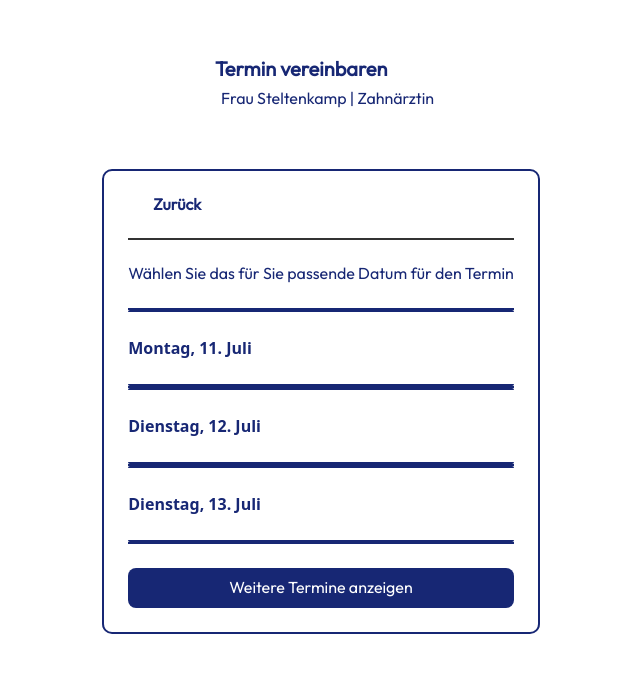
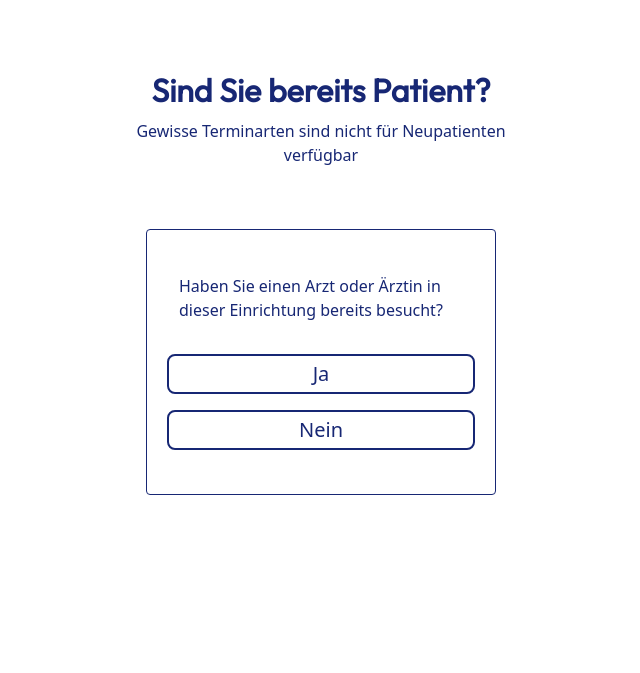
Before and after one commit to ZAP-Wunschlachen/wunschlachen-library, a Nuxt app: page /pory in a window 1280 px wide. Shown: the part 135-808 px from the top of the page, without its empty margins (319-959 px from the left). Built offline with nearby package versions, Linux system fonts and the light colour scheme.

Commit message:
add AppointmentRegistrationOldPatient

```diff
--- a/components/AppointmentRegistrationOldPatient.vue
+++ b/components/AppointmentRegistrationOldPatient.vue
@@ -1,48 +1,38 @@
 <template>
-  <div
-    class="flex border-2 w-full h-full pt-[144px] pb-[280px] px-0 items-center justify-center g-[8px]"
-  >
-    <div class="flex flex-col items-center gap-[62px]">
-      <div>
-        <template v-if="item && item.Logo">
-          <DirectusImg :image="item.Logo" width="170px" height="170px" />
-        </template>
-        <template v-else>
-          <p>Loading logo...</p>
-        </template>
+  <div class="container">
+    <div class="content">
+      <div class="logo">
+        <slot name="logo"></slot>
       </div>
-      <div class="flex flex-col justify-center items-center self-stretch">
-        <div
-          class="flex flex-col text-center justify-center max-w-[400px] items-center gap-[10px]"
-        >
+      <div class="text-section">
+        <div class="text-content">
           <h2>Sind Sie bereits Patient?</h2>
           <span>Gewisse Terminarten sind nicht für Neupatienten verfügbar</span>
         </div>
       </div>
-
-      <div
-        class="flex border mx-auto rounded-[4px] h-[266px] max-w-[350px] p-[24px_20px] flex-col items-center gap-[24px] self-stretch"
-      >
-        <div class="flex flex-col gap-[32px] self-stretch">
-          <span class="text-left px-[12px]"
+      <div class="choice-box">
+        <div class="choice-content">
+          <span class="choice-text"
             >Haben Sie einen Arzt oder Ärztin in dieser Einrichtung bereits
             besucht?</span
           >
-          <div class="flex flex-col gap-[16px]">
+          <div class="buttons">
             <GenericButton
               :outlined="true"
-              :plain="false"
+              :plain="true"
               :disabled="false"
               label="dsads"
+              @click="handleChoice(Choice.YES)"
             >
               <template #label> Ja </template>
             </GenericButton>
 
             <GenericButton
               :outlined="true"
-              :plain="false"
+              :plain="true"
               :disabled="false"
               label="dsads"
+              @click="handleChoice(Choice.NO)"
             >
               <template #label> Nein </template>
             </GenericButton>
@@ -53,35 +43,87 @@
   </div>
 </template>
 
-<script setup>
-import { ref } from "vue";
+<script setup lang="ts">
+const emit = defineEmits(["pick-choice"]);
 
-const { getSingletonItem } = useDirectusItems();
-const item = ref(null);
+enum Choice {
+  YES = "yes",
+  NO = "no",
+}
 
-import { useIcons } from "@/composables/useIcons";
-const { getDirectusIcon } = useIcons();
+const handleChoice = (choice: Choice) => {
+  emit("pick-choice", choice);
+};
+</script>
 
-const emit = defineEmits(["update:modelValue", "input-error"]);
+<style scoped>
+.container {
+  display: flex;
+  width: 100%;
+  min-width: 100%;
+  height: 100%;
+  padding-top: 144px;
+  padding-bottom: 280px;
+  padding-left: 0;
+  padding-right: 0;
+  align-items: center;
+  justify-content: center;
+  gap: 8px;
+}
 
-const { data: mailIcon } = await useAsyncData("mailIcon", async () => {
-  return await getDirectusIcon("mail_icon");
-});
+.content {
+  display: flex;
+  flex-direction: column;
+  align-items: center;
+  gap: 62px;
+}
 
-const { data, error } = await useAsyncData("item", async () => {
-  return await getSingletonItem({
-    collection: "CMS",
-    params: {
-      fields: [
-        "*,Logo.*,Logo.title,Logo.filename_download, favicon.id, favicon.filename_download,favicon.type",
-      ],
-    },
-  });
-});
+.text-section,
+.choice-box {
+  display: flex;
+  flex-direction: column;
+  justify-content: center;
+  align-items: center;
+  width: 100%;
+}
 
-if (error.value) {
-  console.error("Error fetching item:", error.value);
-} else {
-  item.value = data.value;
+.text-content {
+  display: flex;
+  flex-direction: column;
+  text-align: center;
+  justify-content: center;
+  max-width: 400px;
+  align-items: center;
+  gap: 10px;
 }
-</script>
+
+.choice-box {
+  border: 1px solid;
+  margin: 0 auto;
+  border-radius: 4px;
+  height: 266px;
+  max-width: 350px;
+  padding: 24px 20px;
+  flex-direction: column;
+  gap: 24px;
+}
+
+.choice-content {
+  display: flex;
+  flex-direction: column;
+  gap: 32px;
+  width: 100%;
+}
+
+.choice-text {
+  text-align: left;
+  padding-left: 12px;
+  padding-right: 12px;
+}
+
+.buttons {
+  display: flex;
+  flex-direction: column;
+  gap: 16px;
+}
+</style>
--- a/pages/pory.vue
+++ b/pages/pory.vue
@@ -15,9 +15,13 @@
       </template>
     </AppointmentRegistrationSuccessful> -->
     <!-- components/AppointmentRegistrationPickDate.vue -->
-    <AppointmentRegistrationPickDate
+    <!-- <AppointmentRegistrationPickDate
       :available-appointments="availableAppointments"
-    ></AppointmentRegistrationPickDate>
+    ></AppointmentRegistrationPickDate> -->
+
+    <AppointmentRegistrationOldPatient
+      @pick-choice="handleChoice"
+    ></AppointmentRegistrationOldPatient>
   </div>
 </template>
 
@@ -35,6 +39,10 @@ const appointment = ref<Appointment>({
   },
 });
 
+const handleChoice = (choice: string) => {
+  alert(`Choice is ${choice}`);
+};
+
 const availableAppointments = ref<Appointment[]>([
   { ...appointment.value },
   { ...appointment.value },
```
